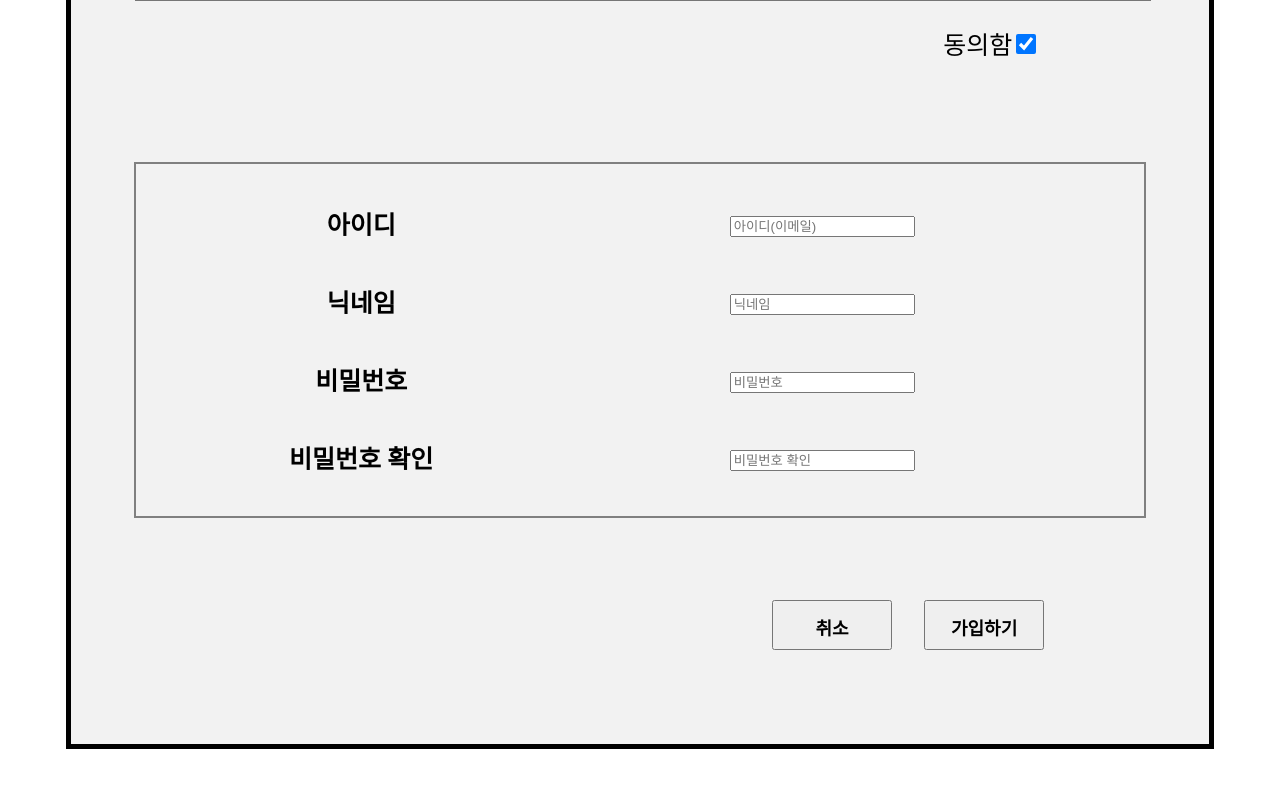
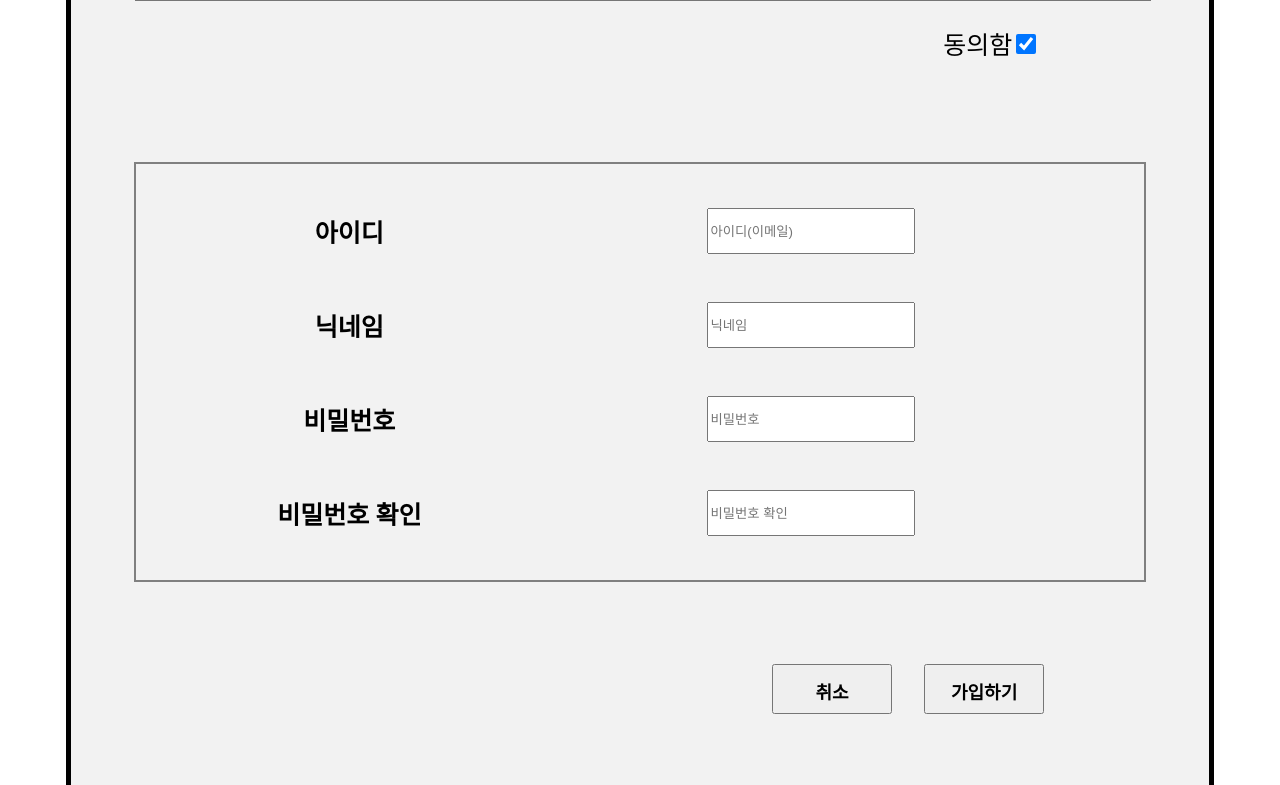
Before and after one commit to bigmacaron/cat_humor_school, a Flask app: page /user_join.html in a window 1280 px wide. Shown: the part 814-1599 px from the top of the page. Before the commit the page ends 1563 px from the top, so only its background shows below. Run offline with Flask 2, Linux system fonts and the light colour scheme; some libraries are stand-ins or nearby versions.

Commit message:
app.run amend

```diff
--- a/app.py
+++ b/app.py
@@ -98,4 +98,4 @@ if __name__ == '__main__':
     app.config['SECRET_KEY']='sdqfdsafjkledwq'
     csrf =  CSRFProtect()
     # cat_humor_schoool.init(app)
-    app.run(port="5000", host= "127.0.0.1", debug=True)
+    app.run(port="5000", host= "0.0.0.0", debug=True)
--- a/static/css/board_style.css
+++ b/static/css/board_style.css
@@ -44,6 +44,11 @@ a:visited {text-decoration: none; color: gray;}
     width: 60px;
     height: 60px;
     margin : 10% 20%;
+}
+.input{
+    width: 200px;
+    margin: 3px 0;
+    height: 40px;
 }
 
 .info_page_button{
@@ -157,6 +162,9 @@ a:visited {text-decoration: none; color: gray;}
     font-weight : bold;
     border-spacing: 30px;
 }
+
+
+
 
 #info_page_button{
     position : relative;
--- a/templates/index.html
+++ b/templates/index.html
@@ -1,4 +1,3 @@
 {% extends "layout.html" %}
 {% block post %}
-<div></div>
 {% endblock %}
```
